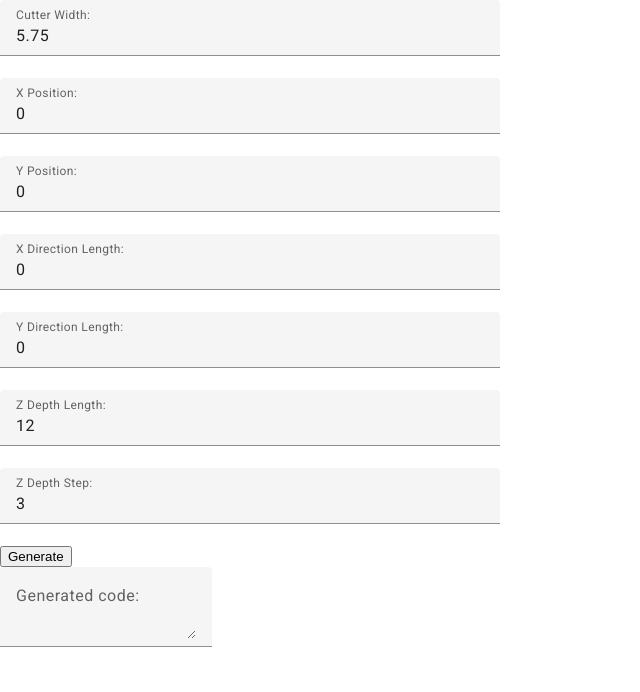
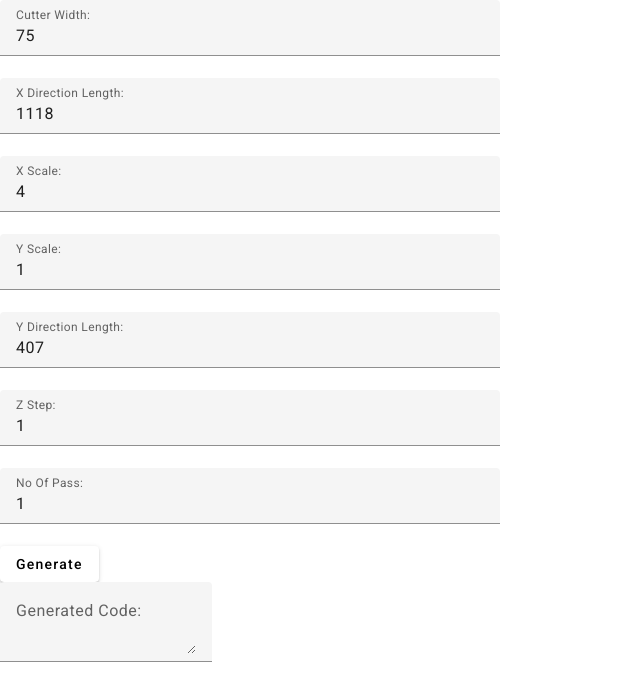
Before and after one commit to anirbantalukdar/gcode-generator, an Angular app: page / in a window 1280 px wide. Shown: the top 692 px of the page, without its empty margins (0-640 px from the left). Built offline with nearby package versions, Linux system fonts and the light colour scheme.

Commit message:
Added windowplanner

```diff
--- a/src/app/app.component.html
+++ b/src/app/app.component.html
@@ -17,5 +17,7 @@
 <app-test></app-test>
 <app-canvas></app-canvas>
 <app-tenondowell></app-tenondowell>
+<app-multi-slot></app-multi-slot>
 -->
-<app-multi-slot></app-multi-slot>
+
+<app-windowplanner></app-windowplanner>
--- a/src/app/app.component.ts
+++ b/src/app/app.component.ts
@@ -25,6 +25,8 @@ import { DrillHoleComponent } from './drill-hole/drill-hole.component';
 import { TestComponent } from './test/test.component';
 import { TenondowellComponent } from "./tenondowell/tenondowell.component";
 import { CanvasComponent } from "./canvas/canvas.component";
+import { WindowplannerComponent } from './windowplanner/windowplanner.component';
+import { WindowrabbetcutComponent } from './windowrabbetcut/windowrabbetcut.component';
 @Component({
   selector: 'app-root',
   standalone: true,
@@ -54,7 +56,10 @@ import { CanvasComponent } from "./canvas/canvas.component";
     MultiSlotComponent,
     TableComponent,
     DrillHoleComponent,
-    TestComponent, TenondowellComponent, CanvasComponent],
+    TestComponent, TenondowellComponent, CanvasComponent,
+    WindowplannerComponent,
+    WindowrabbetcutComponent
+  ],
   templateUrl: './app.component.html',
   styleUrl: './app.component.css'
 })
--- a/src/app/multi-slot/multi-slot.component.ts
+++ b/src/app/multi-slot/multi-slot.component.ts
@@ -62,7 +62,7 @@ export class MultiSlotComponent {
     let zStep : number = this.zStepControl.value ? this.zStepControl.value : 0;
     let stockCount = 2;
 
-    let stockWidth = 63.3/2;
+    let stockWidth = 63.4/2;
     let slotWidth = 13.5;
     this.gcodeTextControl.setValue('');
 
--- /dev/null
+++ b/src/app/windowplanner/windowplanner.component.css
@@ -0,0 +1,9 @@
+.window-planner-form {
+    min-width: 150px;
+    max-width: 500px;
+    width: 100%;
+}
+
+.full-width {
+    width: 100%;
+}
--- /dev/null
+++ b/src/app/windowplanner/windowplanner.component.html
@@ -0,0 +1,42 @@
+<form class="window-planner-form">
+    <mat-form-field class="full-width">
+        <mat-label>Cutter Width: </mat-label>
+        <input matInput placeholder="In mm" type="number" [formControl]="cutterWidthControl"/>
+    </mat-form-field>
+
+    <mat-form-field class="full-width">
+        <mat-label>X Direction Length: </mat-label>
+        <input matInput placeholder="In mm" type="number" value="100" [formControl]="xDirLengthControl">
+    </mat-form-field>
+    <mat-form-field class="full-width">
+        <mat-label>X Scale: </mat-label>
+        <input matInput placeholder="1.0" type="number" value="1.0" [formControl]="xScaleControl">
+    </mat-form-field>
+
+    <mat-form-field class="full-width">
+        <mat-label>Y Scale: </mat-label>
+        <input matInput placeholder="1.0" type="number" value="1.0" [formControl]="yScaleControl">
+    </mat-form-field>
+    <mat-form-field class="full-width">
+        <mat-label>Y Direction Length: </mat-label>
+        <input matInput placeholder="In mm" type="number" value="32" [formControl]="yDirLengthControl">
+    </mat-form-field>
+    <mat-form-field class="full-width">
+        <mat-label>Z Step: </mat-label>
+        <input matInput placeholder="1.0" type="number" value="1.0" [formControl]="zStepPerPassControl">
+    </mat-form-field>
+    <mat-form-field class="full-width">
+        <mat-label>No Of Pass: </mat-label>
+        <input matInput placeholder="1" type="number" value="1" [formControl]="passIterationControl">
+    </mat-form-field>
+
+    <button mat-raised-button (click)="generateCodes()">Generate</button>
+
+    <br/>
+    <mat-form-field>
+        <mat-label>Generated Code: </mat-label>
+        <textarea class="full-width" matInput width="300px" height="300px" cols="150" placeholder="Generated Code" [formControl]="gcodeTextControl"></textarea>
+    </mat-form-field>
+
+
+</form>
--- /dev/null
+++ b/src/app/windowplanner/windowplanner.component.ts
@@ -0,0 +1,85 @@
+import { Component } from '@angular/core';
+import { MatFormFieldModule } from "@angular/material/form-field";
+import { FormControl, FormsModule, ReactiveFormsModule } from '@angular/forms';
+import { MatInputModule } from '@angular/material/input';
+import { MatButton } from "@angular/material/button";
+
+@Component({
+  selector: 'app-windowplanner',
+  standalone: true,
+  imports: [MatFormFieldModule,
+    FormsModule,
+    ReactiveFormsModule,
+    MatInputModule, MatButton],
+  templateUrl: './windowplanner.component.html',
+  styleUrl: './windowplanner.component.css'
+})
+export class WindowplannerComponent {
+  cutterWidthControl = new FormControl(75);
+  gcodeTextControl = new FormControl('');
+  xDirLengthControl = new FormControl(1118);
+  xScaleControl = new FormControl(4.0);
+  yScaleControl = new FormControl(1.0);
+  yDirLengthControl = new FormControl(407);
+  passIterationControl = new FormControl(1);
+  zStepPerPassControl = new FormControl(1.0);
+
+  protected safeZ = 0;
+  protected zPos = 0;
+  public generateCodes(){
+    this.gcodeTextControl.setValue('');
+    let cutterWidth = this.cutterWidthControl.value;
+    let xScale = this.xScaleControl.value;
+    let yScale = this.yScaleControl.value;
+    let xDir = this.xDirLengthControl.value/Math.abs(this.xDirLengthControl.value);
+    let yDir = this.yDirLengthControl.value/Math.abs(this.yDirLengthControl.value);
+    let passIterationCount = this.passIterationControl.value;
+    let zValuePerIteration = this.zStepPerPassControl.value;
+    let xLength = Math.abs(this.xDirLengthControl.value);
+    let yLength = Math.abs(this.yDirLengthControl.value);
+
+    for(let i=0; i<passIterationCount; i++){
+      this.zPos += zValuePerIteration;
+      this.safeZ = this.zPos;
+      let x0 = 0;
+      let y0 = 0;
+      let x1 = x0 + xDir * (xLength - cutterWidth)/xScale;
+      let y1 = y0 + yDir * (yLength - cutterWidth)/yScale;
+      this.cutRect(x0, y0, x1, y1);
+
+      x0 += xDir * cutterWidth/xScale;
+      y0 += yDir * cutterWidth/yScale;
+      x1 = x0 + xDir * (xLength - 3.0 * cutterWidth)/xScale;
+      y1 = y0 + yDir * (yLength - 3.0 * cutterWidth)/yScale;
+      this.cutTo(x0, y0);
+      this.cutRect(x0, y0, x1, y1);
+
+      this.moveTo(0, 0);
+    }
+    this.zPos = 0;
+    this.moveTo(0, 0);
+  }
+
+  public moveTo(xPos: number, yPos: number){
+    this.appendText("\nG00 Z" + this.safeZ);
+    this.appendText("\nG00 X" + xPos + " Y" + yPos);
+    this.appendText("\nG00 Z" + this.zPos);
+  }
+
+  protected cutTo(xPos: number, yPos: number){
+    this.appendText("\nG00 X" + xPos + " Y" + yPos);
+  }
+
+  protected cutRect(x0: number, y0: number, x1: number, y1: number){
+    this.moveTo(x0, y0);
+    this.cutTo(x1, y0);
+    this.cutTo(x1, y1);
+    this.cutTo(x0, y1);
+    this.cutTo(x0, y0);
+  }
+
+  appendText(text: string){
+    this.gcodeTextControl.setValue(this.gcodeTextControl.value + text);
+  }
+
+}
--- /dev/null
+++ b/src/app/windowrabbetcut/windowrabbetcut.component.html
@@ -0,0 +1 @@
+<p>windowrabbetcut works!</p>
```
Also changed, not shown: src/app/windowrabbetcut/windowrabbetcut.component.ts (added, +12 -0 lines), src/app/windowrabbetcut/windowrabbetcut.component.css (added), 2 other files (tests, documents, lock files or other folders).
